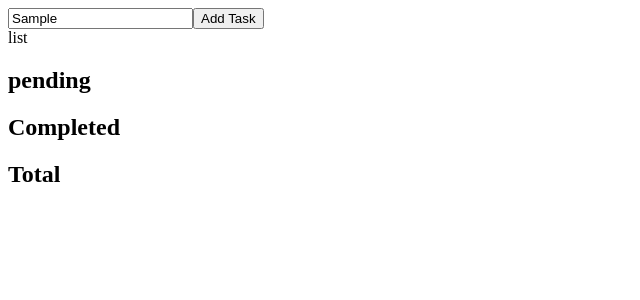
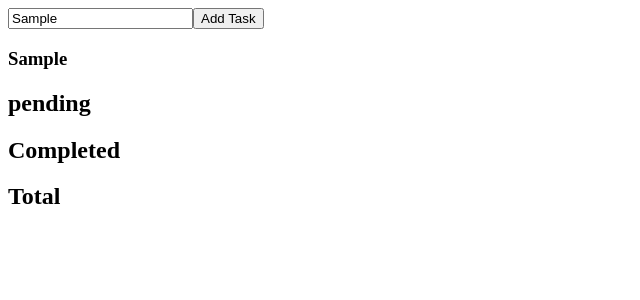
Before and after one commit to Yadnyesh-Borse/Todo-app, a React (Vite) app: page / in a window 1280 px wide. Both pictures are taken after typing "Sample" into the empty fields and a click on the button "Add Task". Shown: the top 300 px of the page, without its empty margins (0-640 px from the left). Built offline with nearby package versions, Linux system fonts and the light colour scheme.

Commit message:
Add task feature Completed

```diff
--- a/src/App.jsx
+++ b/src/App.jsx
@@ -1,14 +1,38 @@
+import { useState } from "react"
 
 
 function App() {
+  const[tasks,setTasks]=useState([]);
+  const[task,setTask]=useState("");
+
+const handleaddTask=()=>{
+  const newTask={
+    id:Date.now(),
+    taskname:task,
+    completed:false
+  }
+  setTasks((prev)=>[...prev,newTask])
+}
+console.log(tasks);
+
 
   return (
     <div>
       <div>
-        <input type="text" /><button>Add Task</button>
+        <input type="text"
+               value={task}
+               onChange={(e)=>setTask(e.target.value)} />
+               <button onClick={handleaddTask}>Add Task</button>
       </div>
       <div>
-           list
+
+
+
+           {
+            tasks.map((item)=>(<div key={item.id}>
+              <h3>{item.taskname}</h3>
+            </div>))
+           }
 
       </div>
       <div>
```
